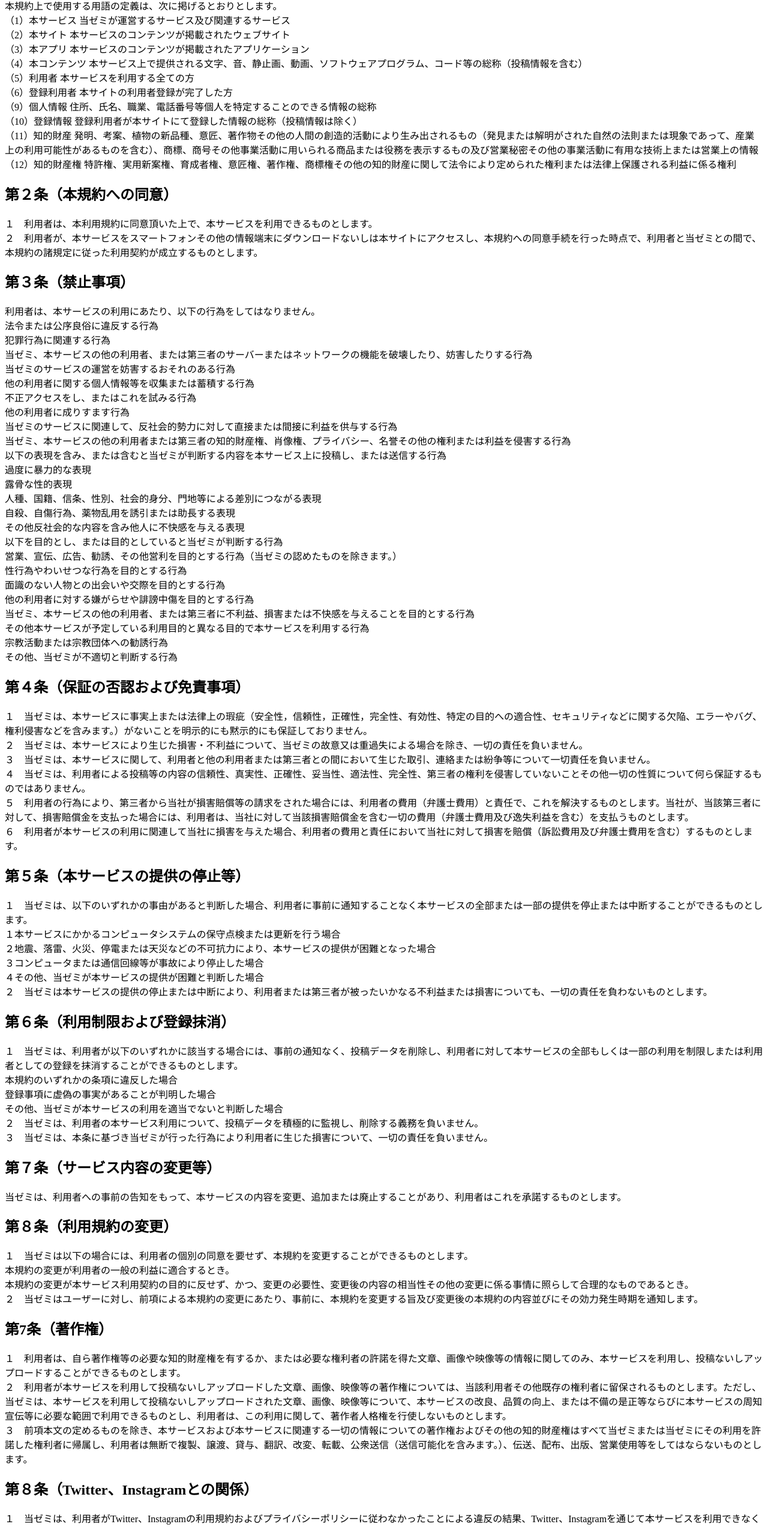
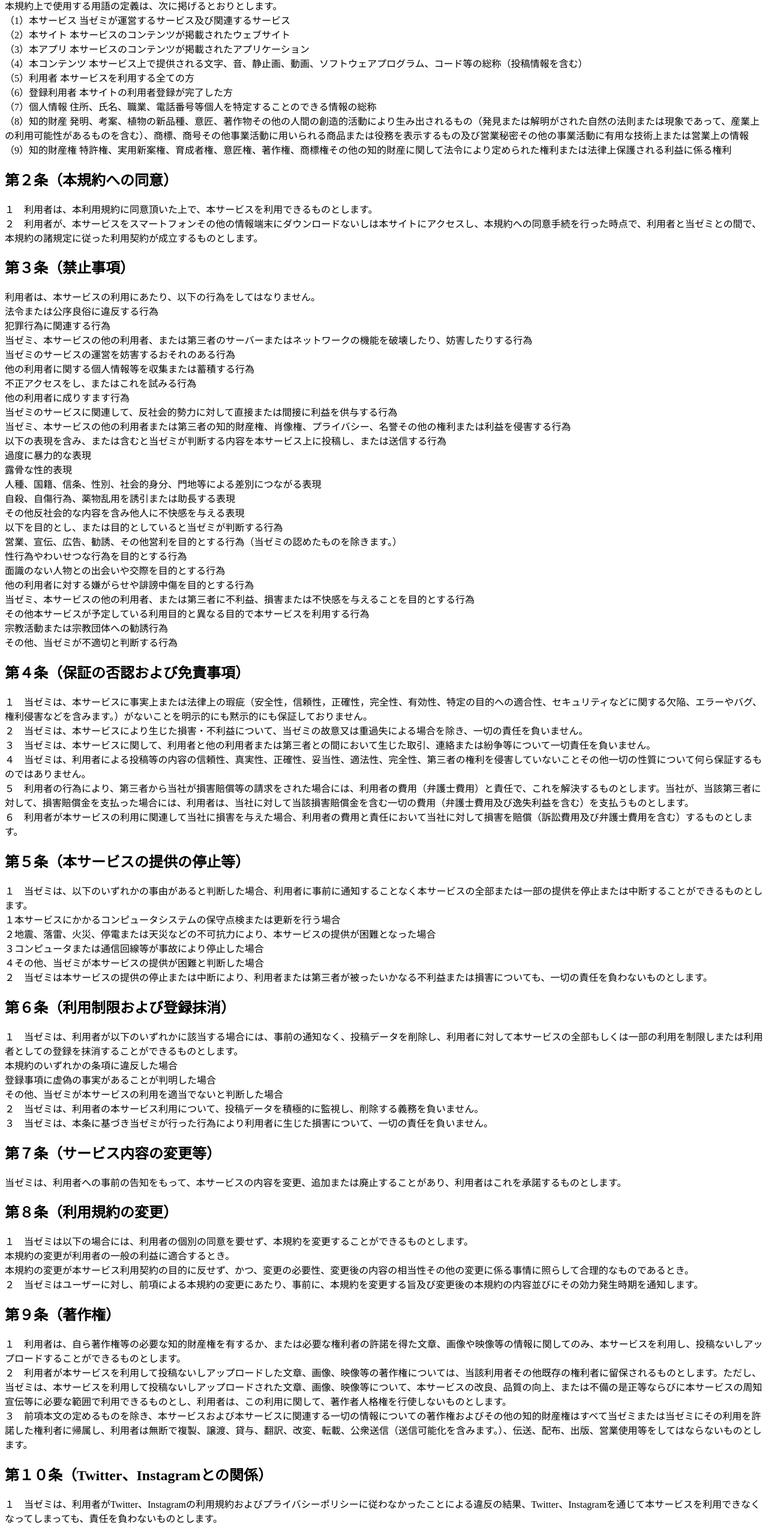
Before and after one commit to OUCNavi/oucnavi-terms-of-service, a plain HTML site: page index.html in a window 1280 px wide. Shown: the part 239-2784 px from the top of the page at 60% size. Drawn offline with Linux system fonts and the light colour scheme.

Commit message:
Update index.html

```diff
--- a/index.html
+++ b/index.html
@@ -20,10 +20,9 @@
 （4）本コンテンツ	本サービス上で提供される文字、音、静止画、動画、ソフトウェアプログラム、コード等の総称（投稿情報を含む）<br>
 （5）利用者	本サービスを利用する全ての方<br>
 （6）登録利用者	本サイトの利用者登録が完了した方<br>
-（9）個人情報	住所、氏名、職業、電話番号等個人を特定することのできる情報の総称<br>
-（10）登録情報	登録利用者が本サイトにて登録した情報の総称（投稿情報は除く）<br>
-（11）知的財産	発明、考案、植物の新品種、意匠、著作物その他の人間の創造的活動により生み出されるもの（発見または解明がされた自然の法則または現象であって、産業上の利用可能性があるものを含む）、商標、商号その他事業活動に用いられる商品または役務を表示するもの及び営業秘密その他の事業活動に有用な技術上または営業上の情報<br>
-（12）知的財産権	特許権、実用新案権、育成者権、意匠権、著作権、商標権その他の知的財産に関して法令により定められた権利または法律上保護される利益に係る権利<br>
+（7）個人情報	住所、氏名、職業、電話番号等個人を特定することのできる情報の総称<br>
+（8）知的財産	発明、考案、植物の新品種、意匠、著作物その他の人間の創造的活動により生み出されるもの（発見または解明がされた自然の法則または現象であって、産業上の利用可能性があるものを含む）、商標、商号その他事業活動に用いられる商品または役務を表示するもの及び営業秘密その他の事業活動に有用な技術上または営業上の情報<br>
+（9）知的財産権	特許権、実用新案権、育成者権、意匠権、著作権、商標権その他の知的財産に関して法令により定められた権利または法律上保護される利益に係る権利<br>
 </p>
 <h2>第２条（本規約への同意）</h2>
 <p>
@@ -96,16 +95,19 @@
 	本規約の変更が本サービス利用契約の目的に反せず、かつ、変更の必要性、変更後の内容の相当性その他の変更に係る事情に照らして合理的なものであるとき。<br>
 ２　当ゼミはユーザーに対し、前項による本規約の変更にあたり、事前に、本規約を変更する旨及び変更後の本規約の内容並びにその効力発生時期を通知します。<br>
 </p>
-<h2>第7条（著作権）</h2>
+<h2>第９条（著作権）</h2>
 <p>
 １　利用者は、自ら著作権等の必要な知的財産権を有するか、または必要な権利者の許諾を得た文章、画像や映像等の情報に関してのみ、本サービスを利用し、投稿ないしアップロードすることができるものとします。<br>
 ２　利用者が本サービスを利用して投稿ないしアップロードした文章、画像、映像等の著作権については、当該利用者その他既存の権利者に留保されるものとします。ただし、当ゼミは、本サービスを利用して投稿ないしアップロードされた文章、画像、映像等について、本サービスの改良、品質の向上、または不備の是正等ならびに本サービスの周知宣伝等に必要な範囲で利用できるものとし、利用者は、この利用に関して、著作者人格権を行使しないものとします。<br>
 ３　前項本文の定めるものを除き、本サービスおよび本サービスに関連する一切の情報についての著作権およびその他の知的財産権はすべて当ゼミまたは当ゼミにその利用を許諾した権利者に帰属し、利用者は無断で複製、譲渡、貸与、翻訳、改変、転載、公衆送信（送信可能化を含みます。）、伝送、配布、出版、営業使用等をしてはならないものとします。<br>
 </p>
-<h2>第８条（Twitter、Instagramとの関係）</h2>
+<h2>第１０条（Twitter、Instagramとの関係）</h2>
 <p>
 １　当ゼミは、利用者がTwitter、Instagramの利用規約およびプライバシーポリシーに従わなかったことによる違反の結果、Twitter、Instagramを通じて本サービスを利用できなくなってしまっても、責任を負わないものとします。<br>
 ２　当ゼミは、いかなる理由でもTwitter、Instagramのアカウントを中断、遮断、閉鎖、または終了されたことにより、本サービスを利用できなくなってしまっても、責任を負わないものとします。<br>
 </p>
+<p>
+2023年1月8日制定
+</p>
 </body>
 </html>
```
